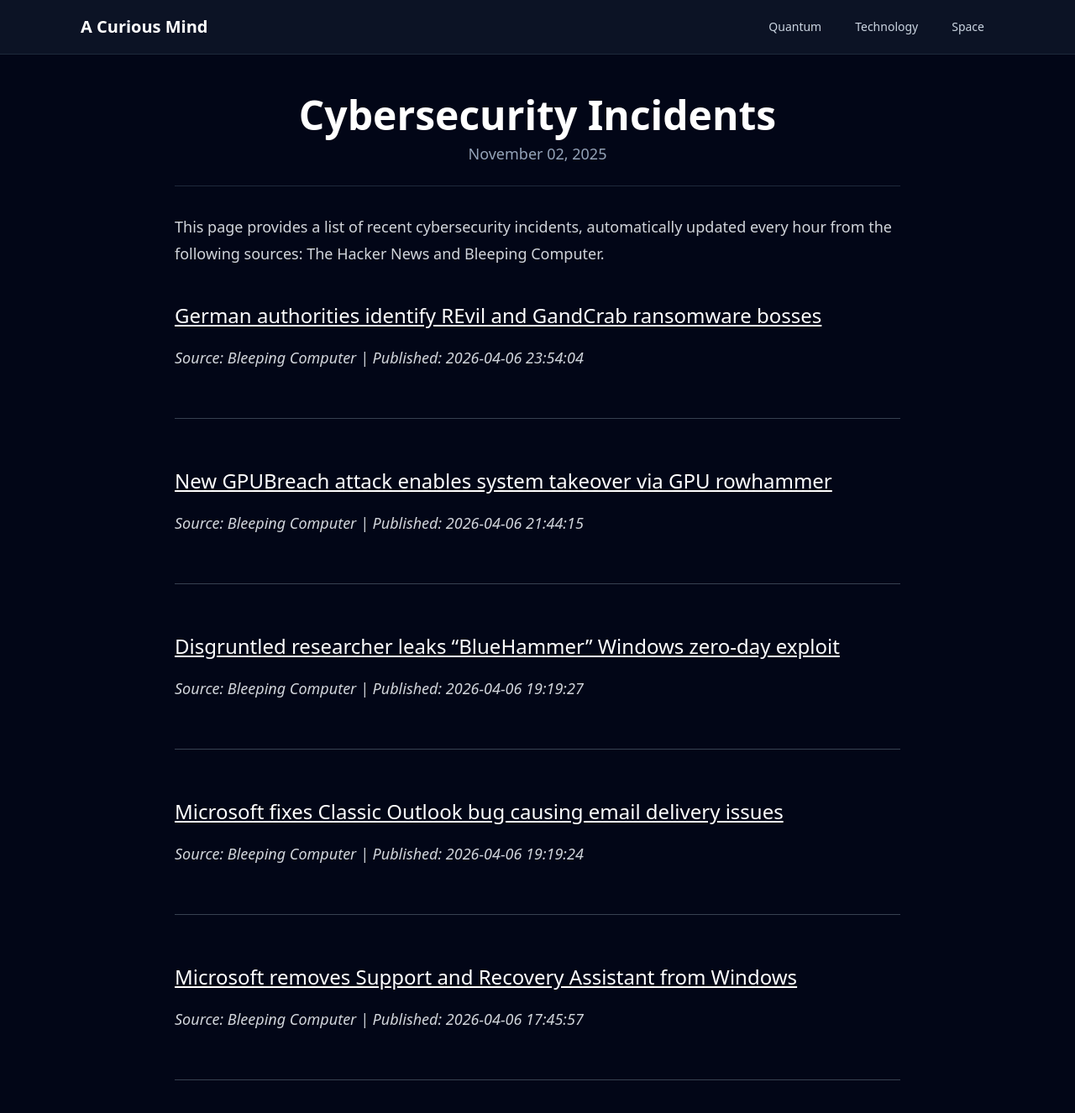
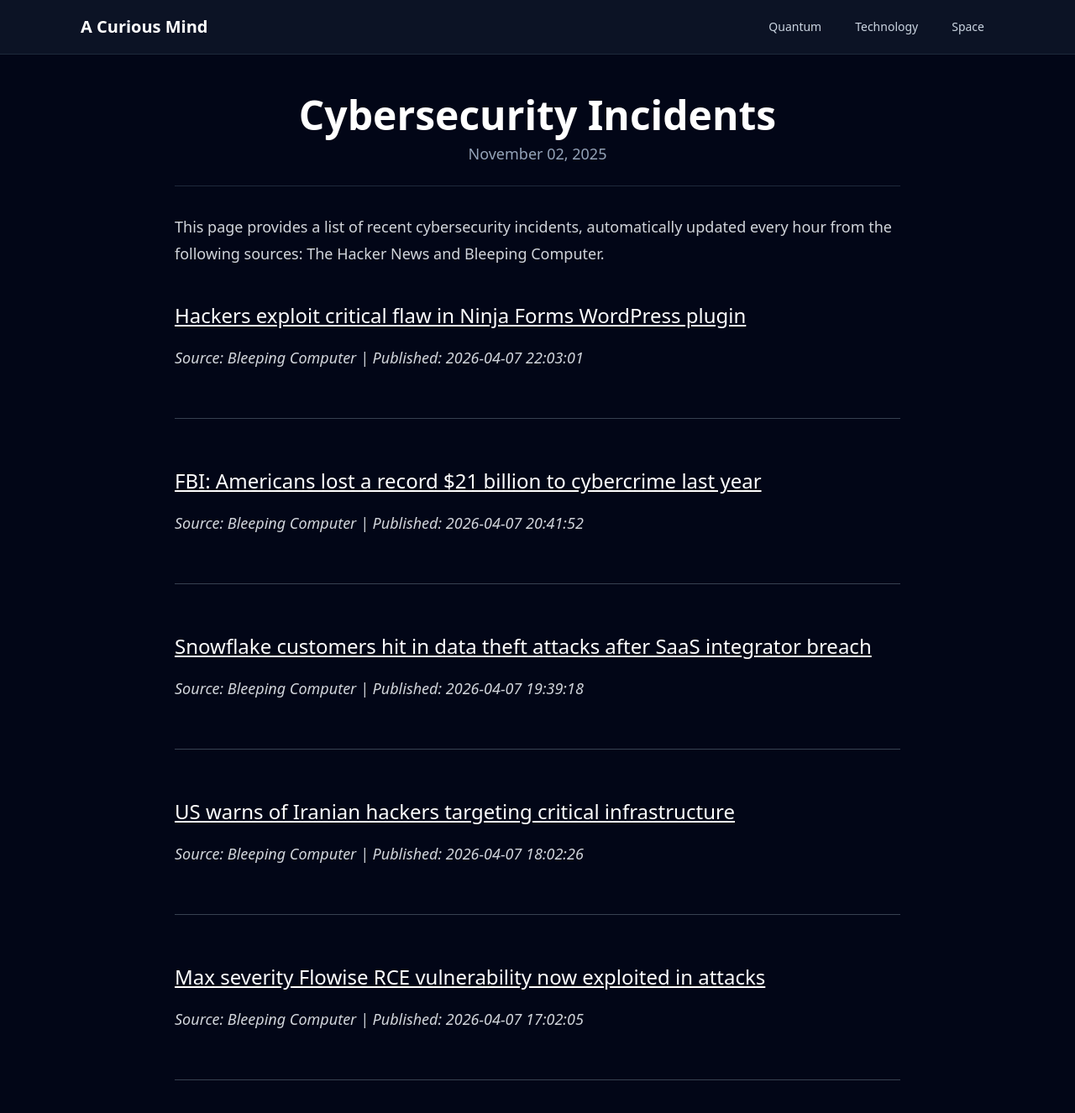
Before and after one commit to onehl7/onehl7.github.io, a Jekyll site: the page built from _posts/2025-11-02-cybersecurity-incidents.md, in a window 1280 px wide and 1400 px high. Shown: the top 1326 px of the window at 84% size. Built offline with Jekyll 4.4.1, drawn with Linux system fonts in a browser that asks for light colours; nearby versions of some CDN libraries.

Commit message:
Update news data

```diff
--- a/_data/news.json
+++ b/_data/news.json
@@ -1,32 +1,32 @@
 [
   {
     "source": "Bleeping Computer",
-    "title": "German authorities identify REvil and GandCrab ransomware bosses",
-    "link": "https://www.bleepingcomputer.com/news/security/german-authorities-identify-revil-and-gangcrab-ransomware-bosses/",
-    "published": "2026-04-06 23:54:04"
+    "title": "Hackers exploit critical flaw in Ninja Forms WordPress plugin",
+    "link": "https://www.bleepingcomputer.com/news/security/hackers-exploit-critical-flaw-in-ninja-forms-wordpress-plugin/",
+    "published": "2026-04-07 22:03:01"
   },
   {
     "source": "Bleeping Computer",
-    "title": "New GPUBreach attack enables system takeover via GPU rowhammer",
-    "link": "https://www.bleepingcomputer.com/news/security/new-gpubreach-attack-enables-system-takeover-via-gpu-rowhammer/",
-    "published": "2026-04-06 21:44:15"
+    "title": "FBI: Americans lost a record $21 billion to cybercrime last year",
+    "link": "https://www.bleepingcomputer.com/news/security/fbi-americans-lost-a-record-21-billion-to-cybercrime-last-year/",
+    "published": "2026-04-07 20:41:52"
   },
   {
     "source": "Bleeping Computer",
-    "title": "Disgruntled researcher leaks \u201cBlueHammer\u201d Windows zero-day exploit",
-    "link": "https://www.bleepingcomputer.com/news/security/disgruntled-researcher-leaks-bluehammer-windows-zero-day-exploit/",
-    "published": "2026-04-06 19:19:27"
+    "title": "Snowflake customers hit in data theft attacks after SaaS integrator breach",
+    "link": "https://www.bleepingcomputer.com/news/security/snowflake-customers-hit-in-data-theft-attacks-after-saas-integrator-breach/",
+    "published": "2026-04-07 19:39:18"
   },
   {
     "source": "Bleeping Computer",
-    "title": "Microsoft fixes Classic Outlook bug causing email delivery issues",
-    "link": "https://www.bleepingcomputer.com/news/microsoft/microsoft-fixes-classic-outlook-bug-causing-email-delivery-issues/",
-    "published": "2026-04-06 19:19:24"
+    "title": "US warns of Iranian hackers targeting critical infrastructure",
+    "link": "https://www.bleepingcomputer.com/news/security/us-warns-of-iranian-hackers-targeting-critical-infrastructure/",
+    "published": "2026-04-07 18:02:26"
   },
   {
     "source": "Bleeping Computer",
-    "title": "Microsoft removes Support and Recovery Assistant from Windows",
-    "link": "https://www.bleepingcomputer.com/news/microsoft/microsoft-removes-support-and-recovery-assistant-from-windows/",
-    "published": "2026-04-06 17:45:57"
+    "title": "Max severity Flowise RCE vulnerability now exploited in attacks",
+    "link": "https://www.bleepingcomputer.com/news/security/max-severity-flowise-rce-vulnerability-now-exploited-in-attacks/",
+    "published": "2026-04-07 17:02:05"
   }
 ]
```
